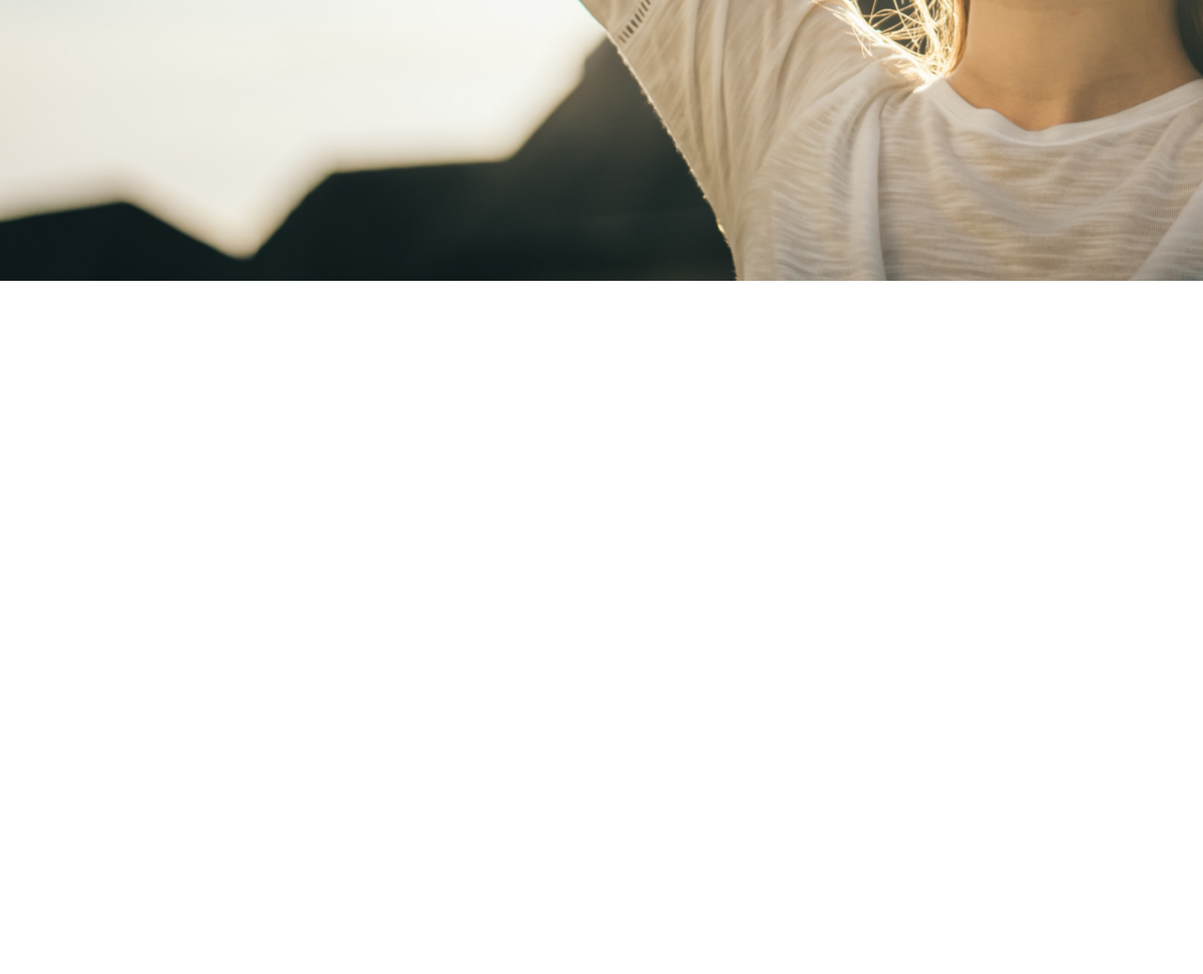
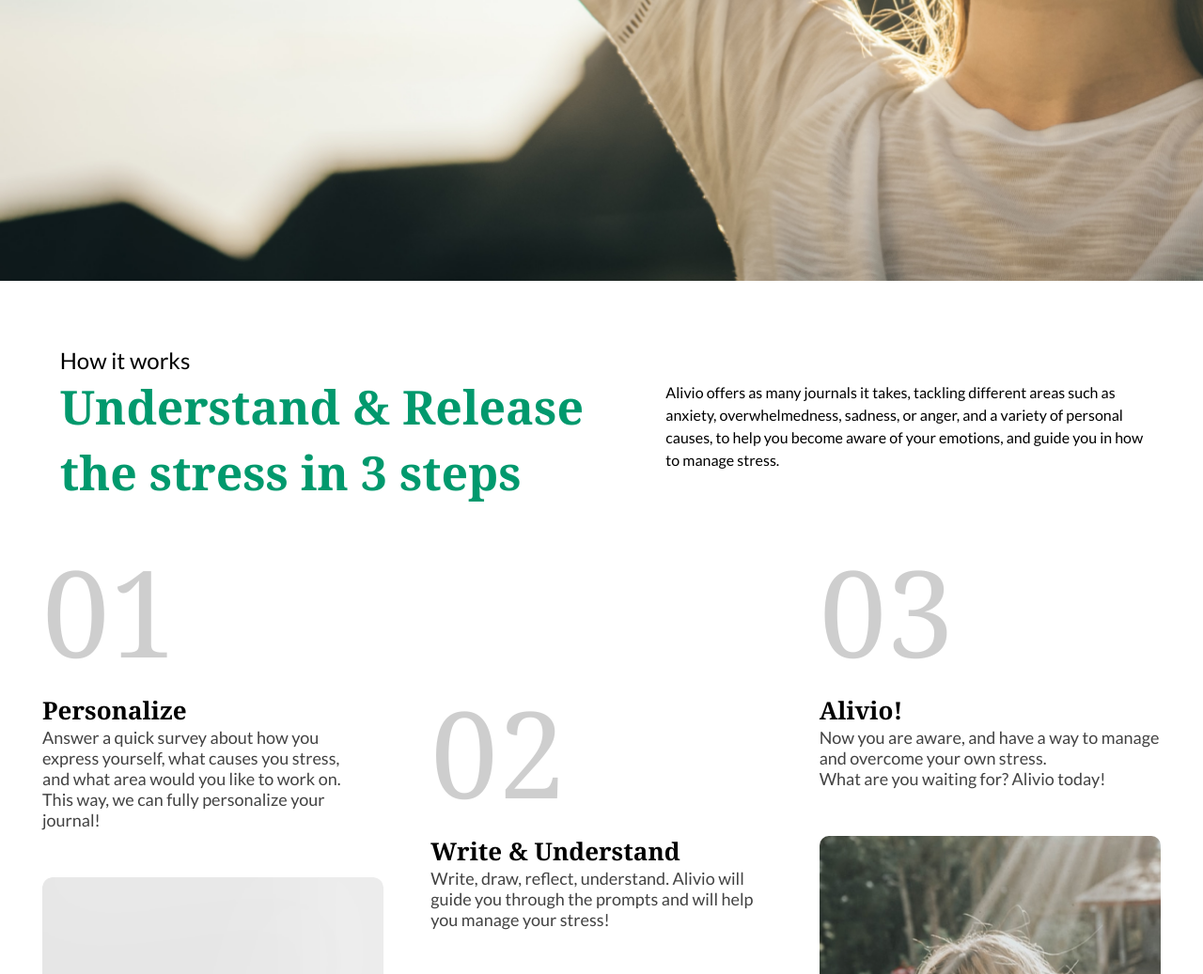
Before and after one commit to Executor-create/Alivio, a plain HTML site: page index.html in a window 1280 px wide. Shown: the part 694-1731 px from the top of the page at 94% size. Before the commit the page ends 993 px from the top, so only its background shows below. Drawn offline with Linux system fonts and the light colour scheme.

Commit message:
feat: added steps-block

```diff
--- a/css/style.css
+++ b/css/style.css
@@ -20,7 +20,7 @@ a {
 
 .header__container {
   display: flex;
-  justify-content: space-evenly;
+  justify-content: space-around;
   align-items: center;
   padding: 10px;
 }
@@ -88,7 +88,7 @@ a {
 
 .get-started__text-wrapper {
   position: absolute;
-  left: 170px;
+  left: 120px;
   top: 280px;
 }
 
@@ -122,3 +122,75 @@ a {
 .get-started__button--hover:hover {
   background-color: #00b884;
 }
+
+.steps-block {
+  width: 100%;
+}
+
+.steps-block__container {
+  padding: 20px;
+}
+
+.steps-block__text-wrapper {
+  display: flex;
+  align-items: center;
+  justify-content: space-around;
+  width: 100%;
+  margin-top: 50px;
+}
+
+.steps-block__text {
+  font-size: 24px;
+  font-family: "Lato", sans-serif;
+}
+
+.steps-block__title {
+  color: var(--main-green-color);
+  font-size: 50px;
+  font-family: Georgia, "Times New Roman", Times, serif;
+  line-height: 1.4em;
+}
+
+.steps-block__description {
+  font-size: 16px;
+  font-family: "Lato", sans-serif;
+  line-height: 1.5em;
+}
+
+.steps-block__item-wrapper {
+  display: flex;
+  justify-content: center;
+}
+
+.steps-block__item {
+  margin: 25px;
+}
+
+.steps-block__item-number {
+  font-size: 128px;
+  font-family: Georgia, "Times New Roman", Times, serif;
+  color: #111111;
+  opacity: 20%;
+}
+
+.steps-block__item-title {
+  font-size: 26px;
+  font-family: Georgia, "Times New Roman", Times, serif;
+}
+
+.steps-block__item-text {
+  color: var(--main-text-color);
+  font-size: 18px;
+  font-family: "Lato", sans-serif;
+  margin-bottom: 50px;
+}
+
+.steps-block__item-img {
+  border-radius: 10px;
+  max-width: 100%;
+}
+
+.steps-block__item:nth-child(2) {
+  position: relative;
+  top: 150px;
+}
--- a/index.html
+++ b/index.html
@@ -50,6 +50,50 @@
       </div>
     </div>
   </section>
+  <section class="steps-block">
+    <div class="steps-block__container">
+      <div class="steps-block__text-wrapper">
+        <div>
+          <p class="steps-block__text">How it works</p>
+          <h2 class="steps-block__title">Understand & Release<br>
+            the stress in 3 steps</h2>
+        </div>
+        <div>
+          <p class="steps-block__description">Alivio offers as many journals it takes, tackling different areas such
+            as<br>
+            anxiety, overwhelmedness, sadness, or anger, and a variety of personal<br> causes, to help you become aware
+            of
+            your emotions, and guide you in how<br> to manage stress.</p>
+        </div>
+      </div>
+      <div class="steps-block__item-wrapper">
+        <div class="steps-block__item">
+          <p class="steps-block__item-number">01</p>
+          <h2 class="steps-block__item-title">Personalize</h2>
+          <p class="steps-block__item-text">Answer a quick survey about how you<br> express yourself, what causes you
+            stress,<br> and what area would you like to work on.<br> This way, we can fully personalize your<br>
+            journal!</p>
+          <img class="steps-block__item-img" src="./img/item-1.png" alt="img">
+        </div>
+        <div class="steps-block__item">
+          <p class="steps-block__item-number">02</p>
+          <h2 class="steps-block__item-title">Write & Understand</h2>
+          <p class="steps-block__item-text">Write, draw, reflect, understand. Alivio will<br> guide you through the
+            prompts
+            and will help<br> you manage your stress!</p>
+            <img class="steps-block__item-img" src="./img/item-2.png" alt="img">
+        </div>
+        <div class="steps-block__item">
+          <p class="steps-block__item-number">03</p>
+          <h2 class="steps-block__item-title">Alivio!</h2>
+          <p class="steps-block__item-text">Now you are aware, and have a way to manage<br> and overcome your own
+            stress.<br>
+            What are you waiting for? Alivio today!</p>
+            <img class="steps-block__item-img" src="./img/item-3.png" alt="img">
+        </div>
+      </div>
+    </div>
+  </section>
 </body>
 
 </html>
```
Also changed, not shown: img/item-1.png (added), img/item-2.png (added), img/item-3.png (added).
